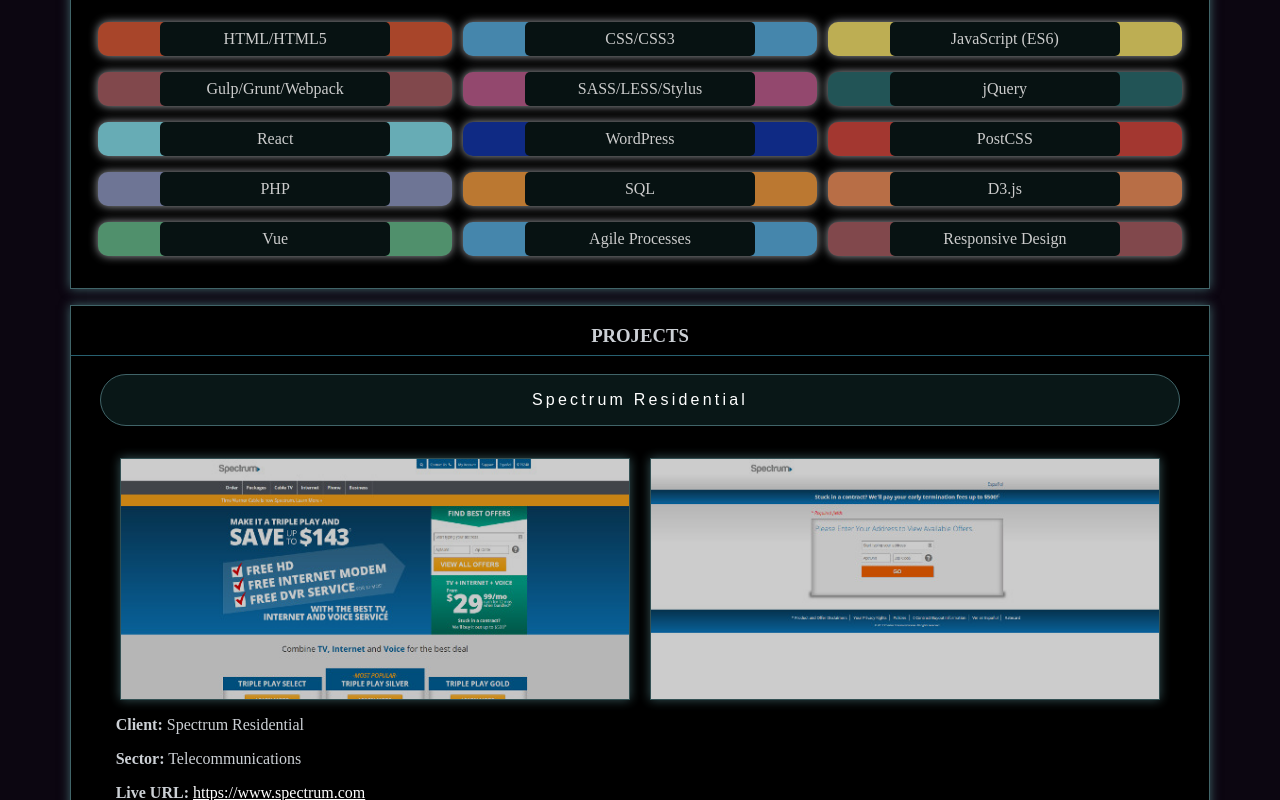
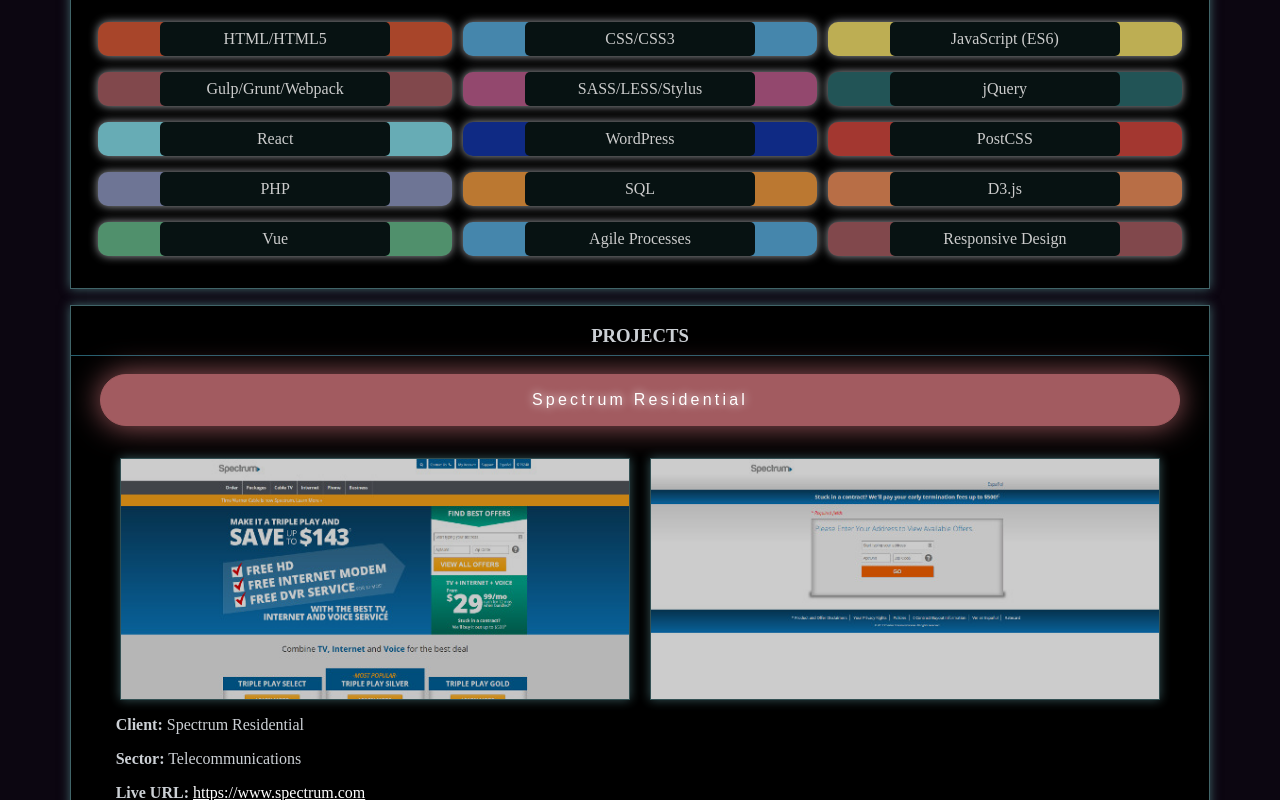
Before and after one commit to theoryNine/personal-site, a website: page src/index.html in a window 1280 px wide. Both pictures are taken after a click on the button "Spectrum Residential". Shown: the part 932-1732 px from the top of the page. Drawn offline with nearby package versions, Linux system fonts and the light colour scheme; some packages are replaced by stand-ins of ours; files that its build step writes are made by us from their sources; files whose address does not match are found by name; a web font is replaced by a local one.

Commit message:
Update portfolio section buttons

```diff
--- a/src/index.html
+++ b/src/index.html
@@ -270,9 +270,6 @@
     <!-- End Footer -->
 
     <script src="./scripts/main.js" type="text/javascript"></script>
-    <script async defer
-    src="https://maps.googleapis.com/maps/api/js?key=AIzaSyBfldS_8yLaRl1eav3HdUS1Xf-gFy6aiw4&callback=initMap">
-  </script>
   <script>smoothScroll.init('a[href^="#"]');</script>
 
 </body>
--- a/src/styles/portfolio.scss
+++ b/src/styles/portfolio.scss
@@ -70,9 +70,10 @@
             opacity: 1;
         }
 
-        .active {
-            background-color: var(--lightTeal);
-            box-shadow: 0 0 90px var(--borderColor);
+        &.active {
+            border: 1px solid var(--red);
+            background-color: var(--red);
+            box-shadow: 0 0 30px var(--red);
             text-shadow: 0 0 10px var(--pureWhite);
             opacity: 1;
         }
```
Also changed, not shown: dist/index.html, dist/styles/main.css, dist/styles/portfolio.css, src/css/main.css, src/css/portfolio.css.
